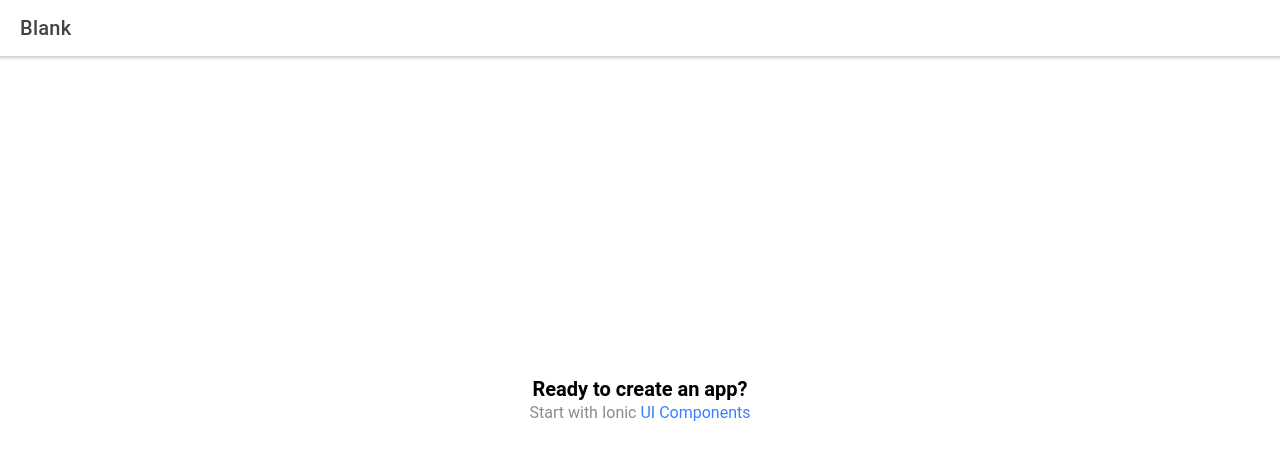
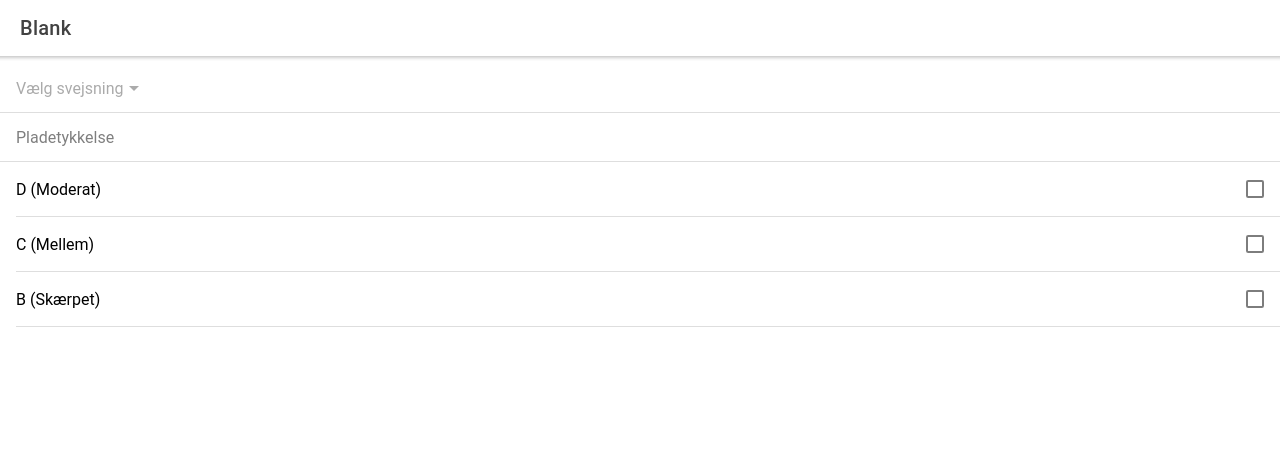
Before and after one commit to Jeppe-Steen/ionic-welder-app, a React (Create React App) app: page /home in a window 1280 px wide. Shown: the top 460 px of the page. Built offline with nearby package versions, Linux system fonts and the light colour scheme.

Commit message:
Select, input & checkbox

```diff
--- a/package.json
+++ b/package.json
@@ -16,7 +16,7 @@
     "@types/react-router": "^5.1.11",
     "@types/react-router-dom": "^5.1.7",
     "ionicons": "^5.4.0",
-    "react": "^17.0.1",
+    "react": "^17.0.2",
     "react-dom": "^17.0.1",
     "react-router": "^5.2.0",
     "react-router-dom": "^5.2.0",
--- a/src/pages/Home.tsx
+++ b/src/pages/Home.tsx
@@ -1,5 +1,4 @@
-import { IonContent, IonHeader, IonPage, IonTitle, IonToolbar } from '@ionic/react';
-import ExploreContainer from '../components/ExploreContainer';
+import { IonContent, IonHeader, IonPage, IonTitle, IonToolbar, IonList, IonItem, IonInput, IonSelect, IonSelectOption, IonCheckbox, IonLabel } from '@ionic/react';
 import './Home.css';
 
 const Home: React.FC = () => {
@@ -11,12 +10,29 @@ const Home: React.FC = () => {
         </IonToolbar>
       </IonHeader>
       <IonContent fullscreen>
-        <IonHeader collapse="condense">
-          <IonToolbar>
-            <IonTitle size="large">Blank</IonTitle>
-          </IonToolbar>
-        </IonHeader>
-        <ExploreContainer />
+       <IonList>
+       <IonItem>
+            <IonSelect value="" placeholder="Vælg svejsning">
+              <IonSelectOption value="FW">Kantsøm</IonSelectOption>
+              <IonSelectOption value="BW">Stumpsøm</IonSelectOption>
+            </IonSelect>
+          </IonItem>
+          <IonItem>
+            <IonInput placeholder="Pladetykkelse"></IonInput>
+          </IonItem>
+          <IonItem>
+            <IonLabel>D (Moderat)</IonLabel>
+            <IonCheckbox></IonCheckbox>
+          </IonItem>
+          <IonItem>
+            <IonLabel>C (Mellem)</IonLabel>
+            <IonCheckbox></IonCheckbox>
+          </IonItem>
+          <IonItem>
+            <IonLabel>B (Skærpet)</IonLabel>
+            <IonCheckbox></IonCheckbox>
+          </IonItem>
+       </IonList>
       </IonContent>
     </IonPage>
   );
```
